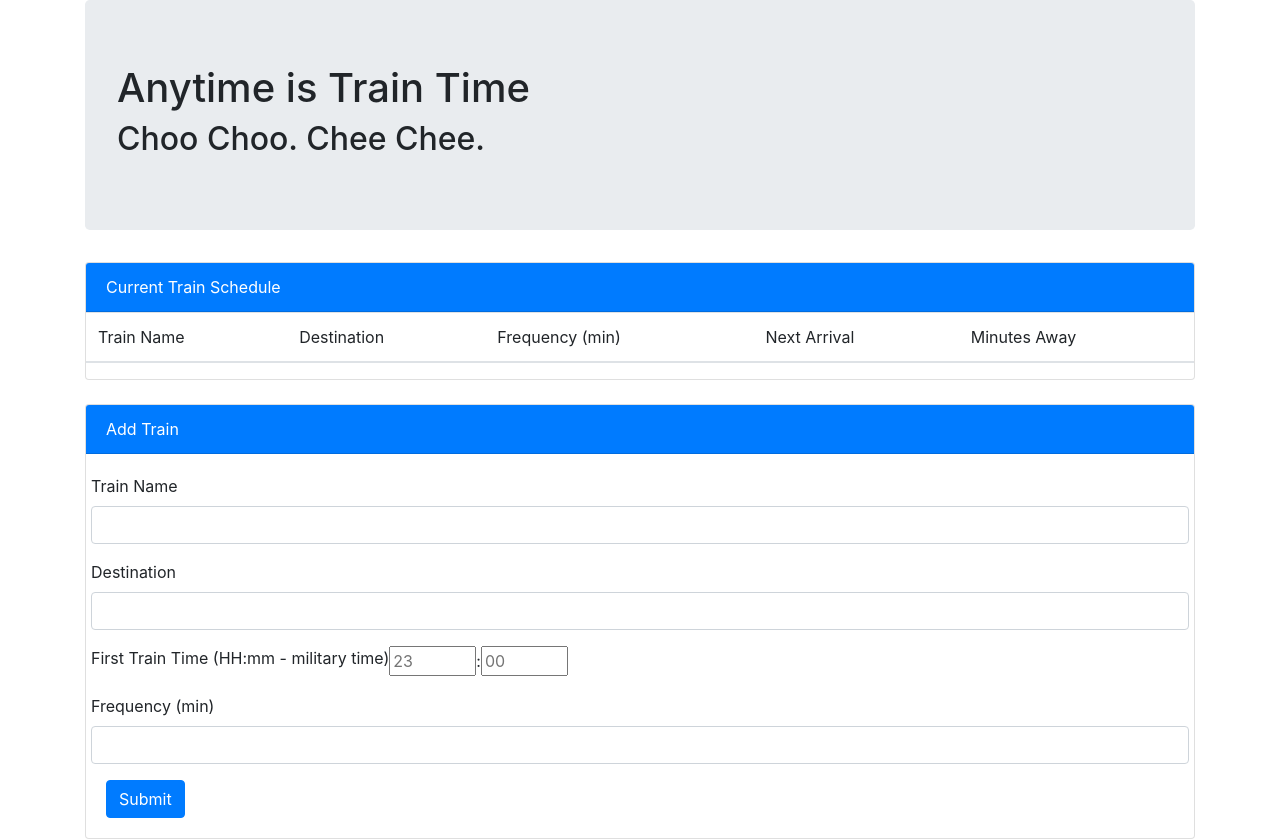
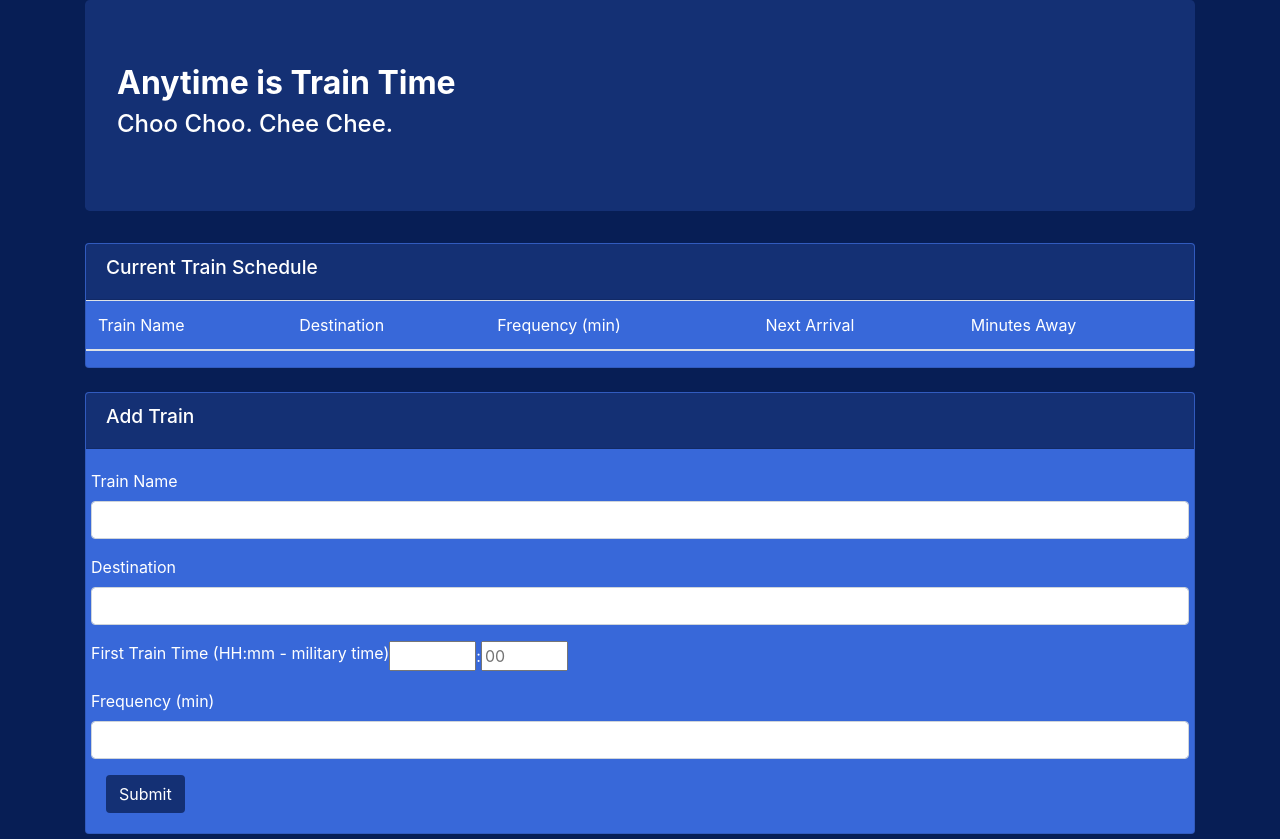
Before and after one commit to aanielson/Train-Scheduler, a plain HTML site: page index.html in a window 1280 px wide. Drawn offline with nearby package versions, Linux system fonts and the light colour scheme; no server answers.

Commit message:
adjusted styling with bootstrap and my own

```diff
--- a/assets/css/style.css
+++ b/assets/css/style.css
@@ -0,0 +1,32 @@
+body {
+    background-color: #071E55;
+    color: #071E55;
+    font-size: medium;
+}
+.jumbotron {
+    background-color: #143074;
+    /* color: #E894A7; */
+}
+.card-header {
+    background-color: #143074;
+}
+.card {
+    background-color: #3868D9;
+}
+
+.btn {
+    background-color: #143074;
+}
+
+h1 {
+    font-size: xx-large;
+    font-weight: bold;
+}
+h2 {
+    font-size: x-large;
+
+}
+h3 {
+    font-size: larger;
+
+}
--- a/index.html
+++ b/index.html
@@ -23,7 +23,7 @@
 <body>
     <div class="container">
         <!--Heading with "Anytime is Train Time" "Choo Choo. Chee Chee" lol-->
-        <div class="jumbotron">
+        <div class="jumbotron text-white">
             <h1 class="header">Anytime is Train Time</h1>
             <h2 class="second-header">Choo Choo. Chee Chee.</h2>
         </div>
@@ -33,10 +33,10 @@
         <div id="current-trains" class="row">
             <div class="col-lg-12">
                 <div class="card card-default mb-4">
-                  <div class="card-header bg-primary text-white">
-                    Current Train Schedule
+                  <div class="card-header text-white">
+                    <h3>Current Train Schedule</h3>
                   </div>
-                  <table class="table">
+                  <table class="table text-white">
                       <thead>
                         <tr>
                             <!-- The scope attribute specifies that this is a header for a column -->
@@ -63,10 +63,10 @@
         <div id="new-train" class="row">
             <div class="col-lg-12">
                 <div class="card card-default">
-                    <div class="card-header bg-primary text-white">
-                        Add Train
+                    <div class="card-header text-white">
+                        <h3>Add Train</h3>
                     </div>
-                    <div class="card-body">
+                    <div class="card-body text-white">
 
                         <!-- Add Train form (note the various input "types")-->
                         <form role="form">
@@ -81,13 +81,13 @@
                         <div class="form-group row">
                             <!--Still need to find the correct input type for military time-->
                             <label for="first-train-input">First Train Time (HH:mm - military time)</label>
-                            <span><input id="first-train-hour" type="number" min="0" max="23" placeholder="23">:<input id="first-train-minute" type="number" min="0" max="59" placeholder="00"></span>
+                            <span><input id="first-train-hour" type="number" min="0" max="23" value="" step="1">:<input id="first-train-minute" type="number" min="0" max="59" placeholder="00"></span>
                         </div>
                         <div class="form-group row">
                             <label for="frequency-input">Frequency (min)</label>
                             <input class="form-control" id="frequency-input" type="number" />
                         </div>
-                        <button class="btn btn-default btn-primary" id="add-train">Submit</button>
+                        <button class="btn btn-default text-white" id="add-train">Submit</button>
                         </form>
                     </div>
                 </div>
```
